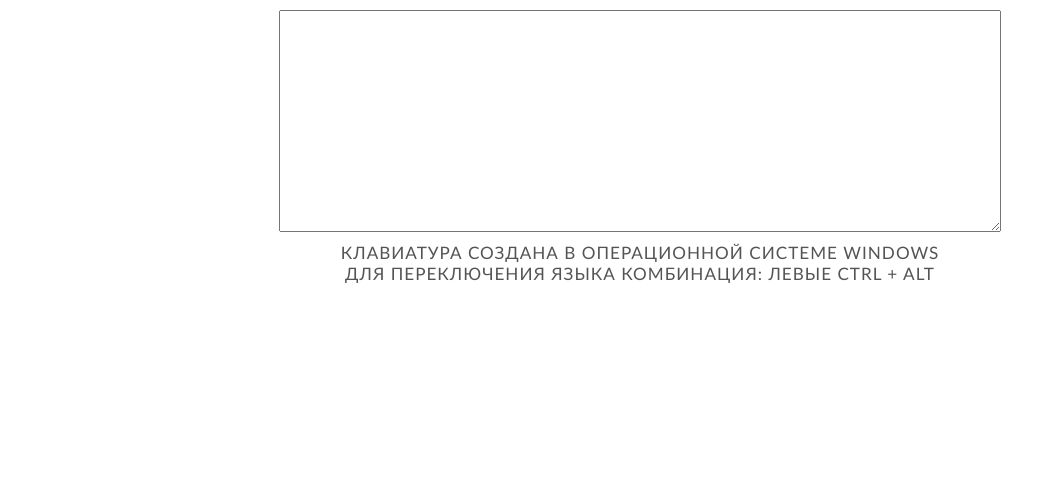
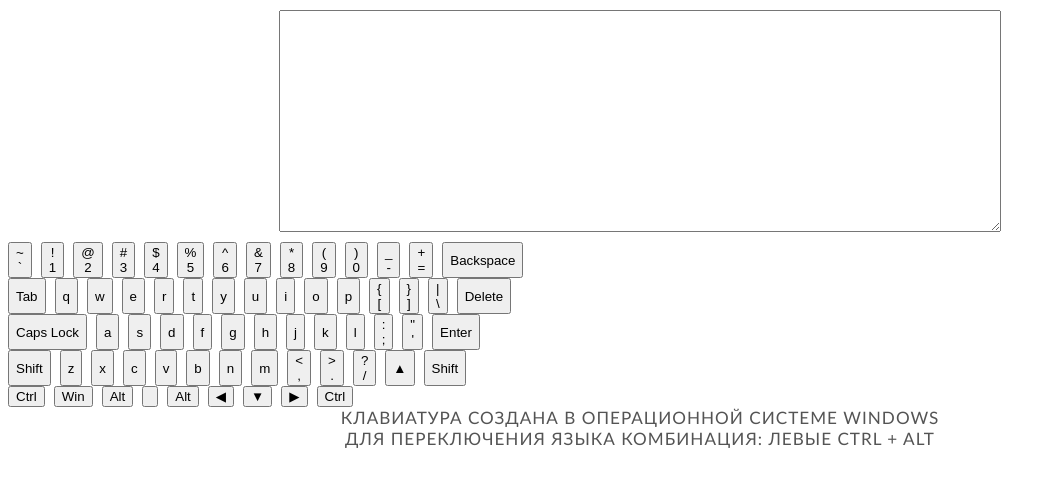
Before and after one commit to DonAlPatino/virtual-keyboard, a website with bundled scripts: page index.html in a window 1280 px wide. Shown: the whole page, without its empty margins (0-1056 px from the left). Built offline with nearby package versions, Linux system fonts and the light colour scheme.

Commit message:
feat: add simple english keyboard by javascript

```diff
--- a/index.html
+++ b/index.html
@@ -8,5 +8,5 @@
 </head>
 <body>
 </body>
-<script src="script.js"></script>
+<script type="module" src="script.js"></script>
 </html>
--- /dev/null
+++ b/keyboard.js
@@ -0,0 +1,53 @@
+import keysEnglish from './keys.js';
+
+class Keyboard {
+  constructor(body) {
+    const keys = keysEnglish;
+    const keyboard = document.createElement('div');
+    keyboard.classList.add('keyboard');
+    const buttonCodes = Object.keys(keys);
+    keyboard.appendChild(this.createRowButtons(keys, buttonCodes.slice(0, 14)));
+    keyboard.appendChild(this.createRowButtons(keys, buttonCodes.slice(14, 29)));
+    keyboard.appendChild(this.createRowButtons(keys, buttonCodes.slice(29, 42)));
+    keyboard.appendChild(this.createRowButtons(keys, buttonCodes.slice(42, 55)));
+    keyboard.appendChild(this.createRowButtons(keys, buttonCodes.slice(55, buttonCodes.length)));
+    body.appendChild(keyboard);
+  }
+
+  createRowButtons = (keys,arr) => {
+    const rowKeys = document.createElement('div');
+    rowKeys.classList.add('keyboard__row');
+    arr.forEach((item) => {
+      const button = document.createElement('button');
+      button.classList.add('keyboard__key');
+      button.ariaLabel = item;
+
+      if (Array.isArray(keys[item])) {
+        if (keys[item][0].match(/[a-zа-яё]/)) {
+          button.textContent = keys[item][0];
+        }
+        else
+        {
+          const up = document.createElement('div');
+          up.textContent = keys[item][1];
+          button.appendChild(up);
+          const down = document.createElement('div');
+          down.textContent = keys[item][0];
+          button.appendChild(down);
+
+        }
+      }
+      else {
+
+          button.textContent = keys[item];
+
+      }
+
+      button.dataset.code = item;
+      rowKeys.appendChild(button);
+    });
+    return rowKeys;
+  }
+}
+
+export default Keyboard;
--- /dev/null
+++ b/keys.js
@@ -0,0 +1,68 @@
+const keysEnglish = {
+  Backquote: ['`', '~'],
+  Digit1: ['1', '!'],
+  Digit2: ['2', '@'],
+  Digit3: ['3', '#'],
+  Digit4: ['4', '$'],
+  Digit5: ['5', '%'],
+  Digit6: ['6', '^'],
+  Digit7: ['7', '&'],
+  Digit8: ['8', '*'],
+  Digit9: ['9', '('],
+  Digit0: ['0', ')'],
+  Minus: ['-', '_'],
+  Equal: ['=', '+'],
+  Backspace: 'Backspace',
+  Tab: 'Tab',
+  KeyQ: ['q', 'Q'],
+  KeyW: ['w', 'W'],
+  KeyE: ['e', 'E'],
+  KeyR: ['r', 'R'],
+  KeyT: ['t', 'T'],
+  KeyY: ['y', 'Y'],
+  KeyU: ['u', 'U'],
+  KeyI: ['i', 'I'],
+  KeyO: ['o', 'O'],
+  KeyP: ['p', 'P'],
+  BracketLeft: ['[', '{'],
+  BracketRight: [']', '}'],
+  Backslash: ['\\', '|'],
+  Delete: 'Delete',
+  CapsLock: 'Caps Lock',
+  KeyA: ['a', 'A'],
+  KeyS: ['s', 'S'],
+  KeyD: ['d', 'D'],
+  KeyF: ['f', 'F'],
+  KeyG: ['g', 'G'],
+  KeyH: ['h', 'H'],
+  KeyJ: ['j', 'J'],
+  KeyK: ['k', 'K'],
+  KeyL: ['l', 'L'],
+  Semicolon: [';', ':'],
+  Quote: ["'", '"'],
+  Enter: 'Enter',
+  ShiftLeft: 'Shift',
+  KeyZ: ['z', 'Z'],
+  KeyX: ['x', 'X'],
+  KeyC: ['c', 'C'],
+  KeyV: ['v', 'V'],
+  KeyB: ['b', 'B'],
+  KeyN: ['n', 'N'],
+  KeyM: ['m', 'M'],
+  Comma: [',', '<'],
+  Period: ['.', '>'],
+  Slash: ['/', '?'],
+  ArrowUp: '▲',
+  ShiftRight: 'Shift',
+  ControlLeft: 'Ctrl',
+  Win: 'Win',
+  AltLeft: 'Alt',
+  Space: ' ',
+  AltRight: 'Alt',
+  ArrowLeft: '◀',
+  ArrowDown: '▼',
+  ArrowRight: '▶',
+  ControlRight: 'Ctrl',
+};
+
+export default keysEnglish;
--- a/script.js
+++ b/script.js
@@ -1,3 +1,5 @@
+import Keyboard from './keyboard.js';
+
 // Textarea
 const { body } = document;
 const textarea = document.createElement('textarea');
@@ -7,6 +9,7 @@ textarea.cols = 50;
 textarea.rows = 5;
 body.appendChild(textarea);
 // Keyboard
+const kbd = new Keyboard(body);
 // Footer
 const footer = document.createElement('div');
 footer.className = 'footer';
--- a/style.css
+++ b/style.css
@@ -27,3 +27,18 @@ body {
     font-size: 1.07rem;
     font-weight: 300;
 }
+
+.keyboard {
+    display: flex;
+    flex-direction: column;
+}
+
+.keyboard__row {
+    display: flex;
+    column-gap: 9px;
+}
+
+.keyboard__key{
+    justify-content: center;
+    align-items: center;
+}
```
Also changed, not shown: .eslintrc.js.
